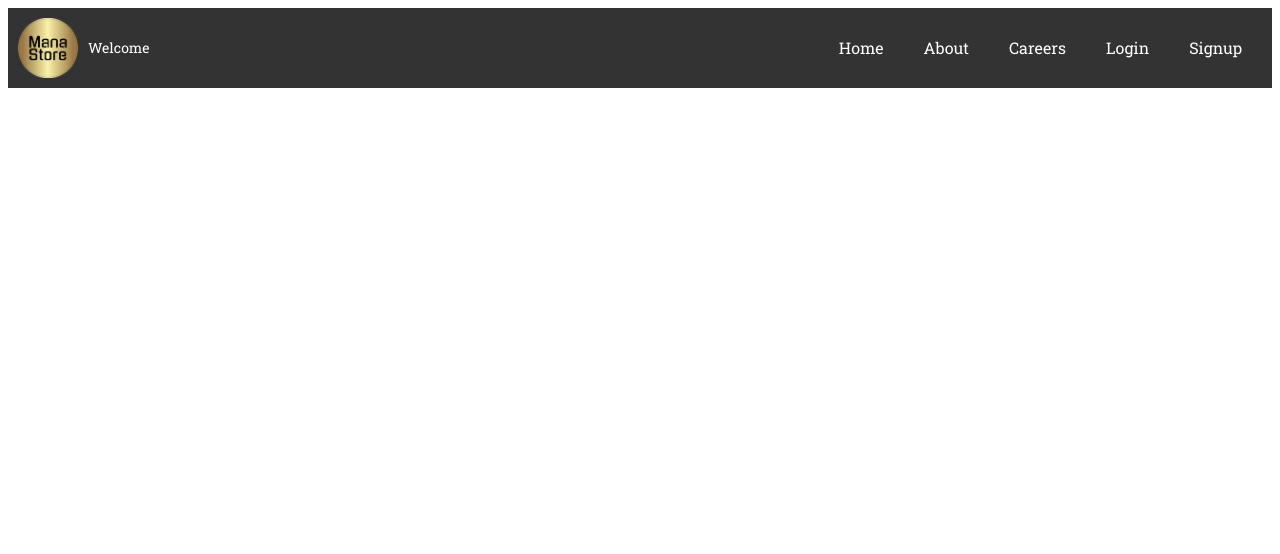
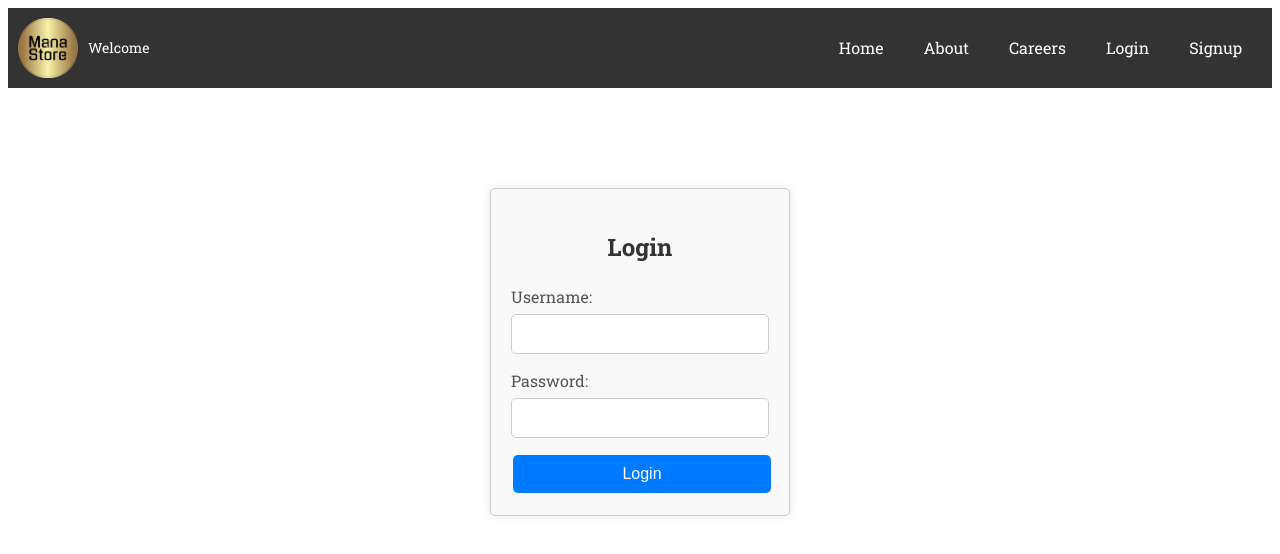
Before and after one commit to Sai-muchapathi/Shopping-Cart, a React (Create React App) app: page /admin in a window 1280 px wide. Shown: the top 554 px of the page. Built offline with nearby package versions, Linux system fonts and the light colour scheme; no server answers; a web font is replaced by a local one.

Commit message:
Add Admin Component.

```diff
--- /dev/null
+++ b/src/AdminComponent.css
@@ -0,0 +1,54 @@
+.admin-container {
+    display: flex;
+}
+
+.admin-drawer {
+    width: 240px;
+    background-color: #333;
+    color: #fff;
+}
+
+.admin-drawer ul {
+    list-style: none;
+    padding: 0;
+}
+
+.admin-drawer li {
+    padding: 10px;
+    cursor: pointer;
+}
+
+.admin-drawer li:hover {
+    background-color: #555;
+}
+
+.content {
+    flex: 1;
+    padding: 20px;
+}
+
+.admin-dashboard {
+    display: flex;
+    justify-content: space-around;
+    padding: 20px;
+}
+
+.dashboard-box {
+    width: 200px;
+    height: 150px;
+    background-color: #f0f0f0;
+    border-radius: 10px;
+    padding: 20px;
+    text-align: center;
+}
+
+.dashboard-box h2 {
+    margin: 0;
+    font-size: 20px;
+}
+
+.dashboard-box p {
+    font-size: 24px;
+    font-weight: bold;
+    margin: 10px 0;
+}
--- /dev/null
+++ b/src/AdminLogin.css
@@ -0,0 +1,49 @@
+.login-container {
+    width: 300px;
+    margin: 100px auto;
+    padding: 20px;
+    border: 1px solid #ccc;
+    border-radius: 5px;
+    background-color: #f9f9f9;
+}
+
+.login-container h2 {
+    text-align: center;
+}
+
+.login-container form {
+    margin-top: 20px;
+}
+
+.login-container form div {
+    margin-bottom: 15px;
+}
+
+.login-container label {
+    display: block;
+    margin-bottom: 5px;
+}
+
+.login-container input[type="text"],
+.login-container input[type="password"] {
+    width: 100%;
+    padding: 10px;
+    font-size: 16px;
+    border: 1px solid #ccc;
+    border-radius: 5px;
+}
+
+.login-container button[type="submit"] {
+    width: 100%;
+    padding: 10px;
+    font-size: 16px;
+    border: none;
+    border-radius: 5px;
+    background-color: #007bff;
+    color: #fff;
+    cursor: pointer;
+}
+
+.login-container button[type="submit"]:hover {
+    background-color: #0056b3;
+}
--- a/src/App.jsx
+++ b/src/App.jsx
@@ -6,6 +6,8 @@ import Careers from "./components/Careers";
 import Login from "./components/Login";
 import SignUp from "./components/SignUp";
 import Logo from "./Logo.png";
+import AdminDashboard from "./components/AdminDashboard";
+import AdminLogin from "./components/AdminLogin";
 
 const ProductContext = createContext(null);
 
@@ -29,23 +31,23 @@ const initialState = {
 function reducer(state, action) {
     switch (action.type) {
         case actionTypes.SET_PRODUCTS:
-            return { ...state, products: action.products };
+            return {...state, products: action.products};
         case actionTypes.ADD_TO_CART:
             return {
                 ...state,
-                cart: [...state.cart, { product: action.product, quantity: 1 }]
+                cart: [...state.cart, {product: action.product, quantity: 1}]
             };
         case actionTypes.UPDATE_QUANTITY:
             return {
                 ...state,
                 products: state.products.map(prevProduct =>
                     prevProduct.id === action.product.id
-                        ? { ...prevProduct, quantity: action.newQuantity }
+                        ? {...prevProduct, quantity: action.newQuantity}
                         : prevProduct
                 ),
                 cart: state.cart.map(item =>
                     item.product.id === action.product.id
-                        ? { ...item, quantity: action.newQuantity }
+                        ? {...item, quantity: action.newQuantity}
                         : item
                 ),
                 quantity: action.newQuantity,
@@ -55,7 +57,7 @@ function reducer(state, action) {
             const updatedCartMinus = state.cart.map(item => {
                 if (item.product.id === action.product.id) {
                     const newQuantity = Math.max(item.quantity - 1, 0);
-                    return { ...item, quantity: newQuantity };
+                    return {...item, quantity: newQuantity};
                 }
                 return item;
             });
@@ -70,7 +72,7 @@ function reducer(state, action) {
             const updatedCartPlus = state.cart.map(item => {
                 if (item.product.id === action.product.id) {
                     const newQuantity = item.quantity + 1;
-                    return { ...item, quantity: newQuantity };
+                    return {...item, quantity: newQuantity};
                 }
                 return item;
             });
@@ -81,7 +83,7 @@ function reducer(state, action) {
                 total: plusTotal
             };
         case actionTypes.SET_TOTAL:
-            return { ...state, total: action.newTotal };
+            return {...state, total: action.newTotal};
         default:
             return state;
     }
@@ -91,7 +93,7 @@ function init(initialState) {
     return initialState;
 }
 
-export const ProductProvider = ({ children }) => {
+export const ProductProvider = ({children}) => {
     const [state, dispatch] = useReducer(reducer, initialState, init);
 
     useEffect(() => {
@@ -105,7 +107,7 @@ export const ProductProvider = ({ children }) => {
                     ...product,
                     quantity: 0 // Initialize quantity to 0
                 }));
-                dispatch({ type: actionTypes.SET_PRODUCTS, products: productsWithQuantity });
+                dispatch({type: actionTypes.SET_PRODUCTS, products: productsWithQuantity});
             } catch (err) {
                 console.log("Error in fetching the data....", err);
             }
@@ -115,11 +117,11 @@ export const ProductProvider = ({ children }) => {
 
     useEffect(() => {
         const newTotal = state.cart.reduce((acc, item) => acc + item.product.price * item.quantity, 0);
-        dispatch({ type: actionTypes.SET_TOTAL, newTotal });
+        dispatch({type: actionTypes.SET_TOTAL, newTotal});
     }, [state.cart, state.quantity]);
 
     return (
-        <ProductContext.Provider value={{ state, dispatch }}>
+        <ProductContext.Provider value={{state, dispatch}}>
             {children}
         </ProductContext.Provider>
     );
@@ -143,22 +145,29 @@ function App() {
                     <div className="navbar">
                         <div className="left-content">
                             <img src={Logo} alt="Logo" className="logo"/>
-                            <span className="welcome-message">Welcome {userName}</span>
+                            <span
+                                /*split(\s+) splits the string into array of substrings....
+                                * \w matches any word, digit....
+                                * ^ specifies the beginning of the string*/
+                                className="welcome-message">Welcome {userName.trim().split(/\s+/)[0].replace(/^\w/, (c) => c.toUpperCase())}</span>
                         </div>
                         <div className="nav-links">
                             <Link to="/" className="nav-link">Home</Link>
                             <Link to="/about" className="nav-link">About</Link>
                             <Link to="/careers" className="nav-link">Careers</Link>
-                            <Link to="/login" className="nav-link">Login</Link>
-                            <Link to="/signup" className="nav-link">Signup</Link>
+                            {!userName && <Link to="/login" className="nav-link">Login</Link>}
+                            {!userName && <Link to="/signup" className="nav-link">Signup</Link>}
+                            {userName && <Link to="/logout" className="nav-link">Logout</Link>}
                         </div>
                     </div>
                     <Routes>
                         <Route path="/" element={<Home/>}/>
                         <Route path="/about" element={<About/>}/>
                         <Route path="/careers" element={<Careers/>}/>
-                        <Route path="/login" element={<Login getCredentials={handleUser} />}/>
+                        <Route path="/login" element={<Login getCredentials={handleUser}/>}/>
                         <Route path="/signup" element={<SignUp/>}/>
+                        <Route path="/admin" element={<AdminLogin/>}/>
+                        <Route path="/admin/dashboard" element={<AdminDashboard/>}/>
                     </Routes>
                 </div>
             </BrowserRouter>
--- /dev/null
+++ b/src/components/AdminComponent.jsx
@@ -0,0 +1,36 @@
+import React from 'react';
+import AdminDashboard from './AdminDashboard';
+import AdminLogin from '../components/AdminLogin';
+import { BrowserRouter as Router, Routes, Route, Link } from 'react-router-dom';
+
+const AdminComponent = () => {
+    return (
+        <div className="admin-container">
+            <Router>
+                <nav>
+                    <ul>
+                        <li>
+                            <Link to="/admin/dashboard">Dashboard</Link>
+                        </li>
+                        <li>
+                            <Link to="/admin/users">Users</Link>
+                        </li>
+                        <li>
+                            <Link to="/admin/products">Products</Link>
+                        </li>
+                        <li>
+                            <Link to="/admin/sales">Sales</Link>
+                        </li>
+                    </ul>
+                </nav>
+
+                <Routes>
+                    <Route path="/admin/dashboard" element={<AdminDashboard />} />
+                    <Route path="/admin" element={<AdminLogin />} />
+                </Routes>
+            </Router>
+        </div>
+    );
+}
+
+export default AdminComponent;
--- /dev/null
+++ b/src/components/AdminDashboard.jsx
@@ -0,0 +1,22 @@
+import '../AdminComponent.css';
+
+const AdminDashboard = ({ numUsers, numProducts, totalSales }) => {
+    return (
+        <div className="admin-dashboard">
+            <div className="dashboard-box">
+                <h2>Users</h2>
+                <p>{numUsers}</p>
+            </div>
+            <div className="dashboard-box">
+                <h2>Products</h2>
+                <p>{numProducts}</p>
+            </div>
+            <div className="dashboard-box">
+                <h2>Sales</h2>
+                <p>{totalSales}</p>
+            </div>
+        </div>
+    );
+}
+
+export default AdminDashboard;
--- /dev/null
+++ b/src/components/AdminLogin.jsx
@@ -0,0 +1,41 @@
+import { useState } from 'react';
+import '../AdminLogin.css';
+import AdminDashboard from "./AdminDashboard";
+
+const AdminLogin = () => {
+    const [username, setUsername] = useState('');
+    const [password, setPassword] = useState('');
+    const [isLoggedIn, setIsLoggedIn] = useState(false);
+
+    const handleLogin = () => {
+        // Perform authentication logic here
+        // For simplicity, let's assume username is 'admin' and password is 'password'
+        if (username === 'admin' && password === 'password') {
+            // Redirect to admin dashboard after successful login
+            setIsLoggedIn(true);
+            alert('Success');
+        } else {
+            alert('Invalid username or password');
+        }
+    };
+
+    return (
+        isLoggedIn ? <AdminDashboard /> :
+            <div className="login-container">
+                <h2>Login</h2>
+                <form onSubmit={handleLogin}>
+                    <div>
+                        <label>Username:</label>
+                        <input type="text" value={username} onChange={(e) => setUsername(e.target.value)} />
+                    </div>
+                    <div>
+                        <label>Password:</label>
+                        <input type="password" value={password} onChange={(e) => setPassword(e.target.value)} />
+                    </div>
+                    <button type="submit">Login</button>
+                </form>
+            </div>
+    );
+};
+
+export default AdminLogin;
```
